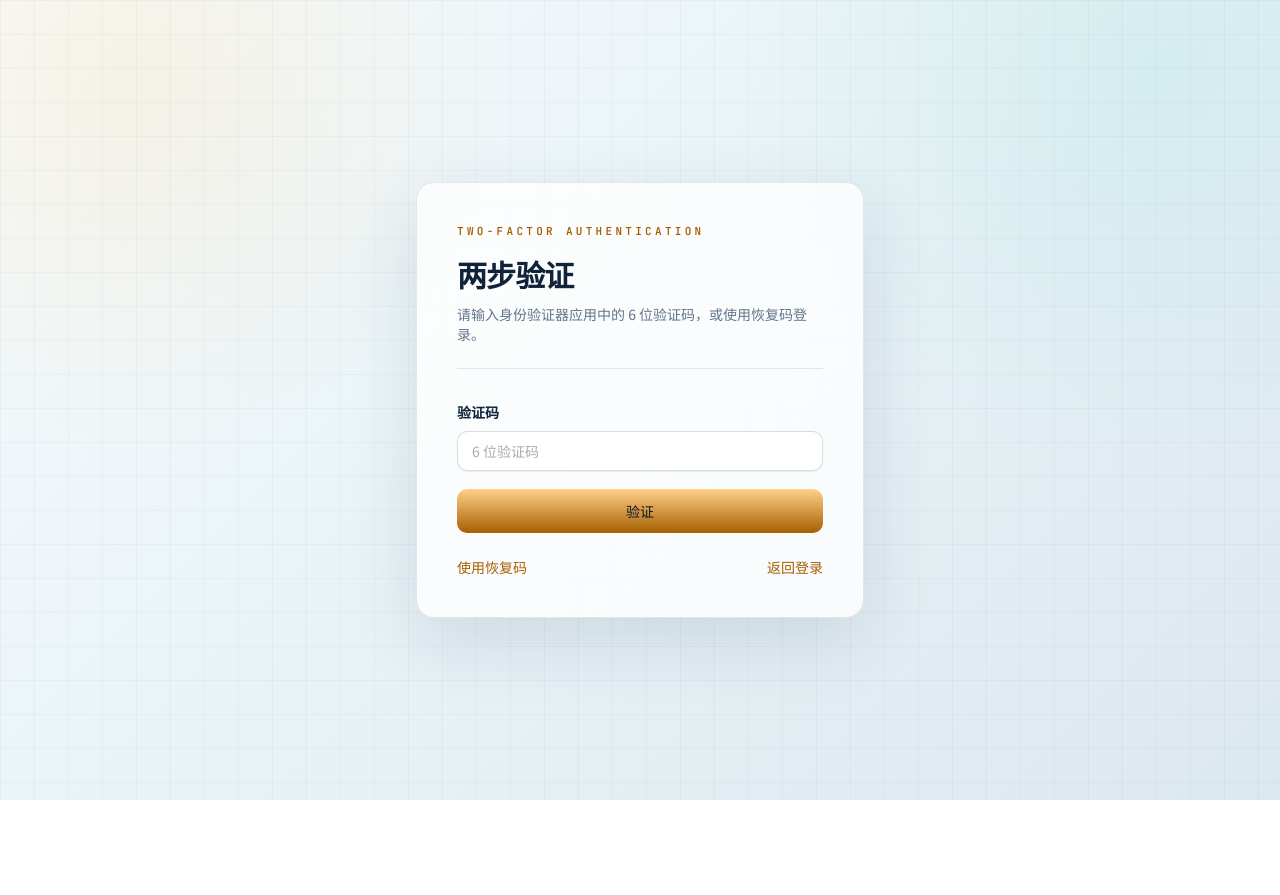
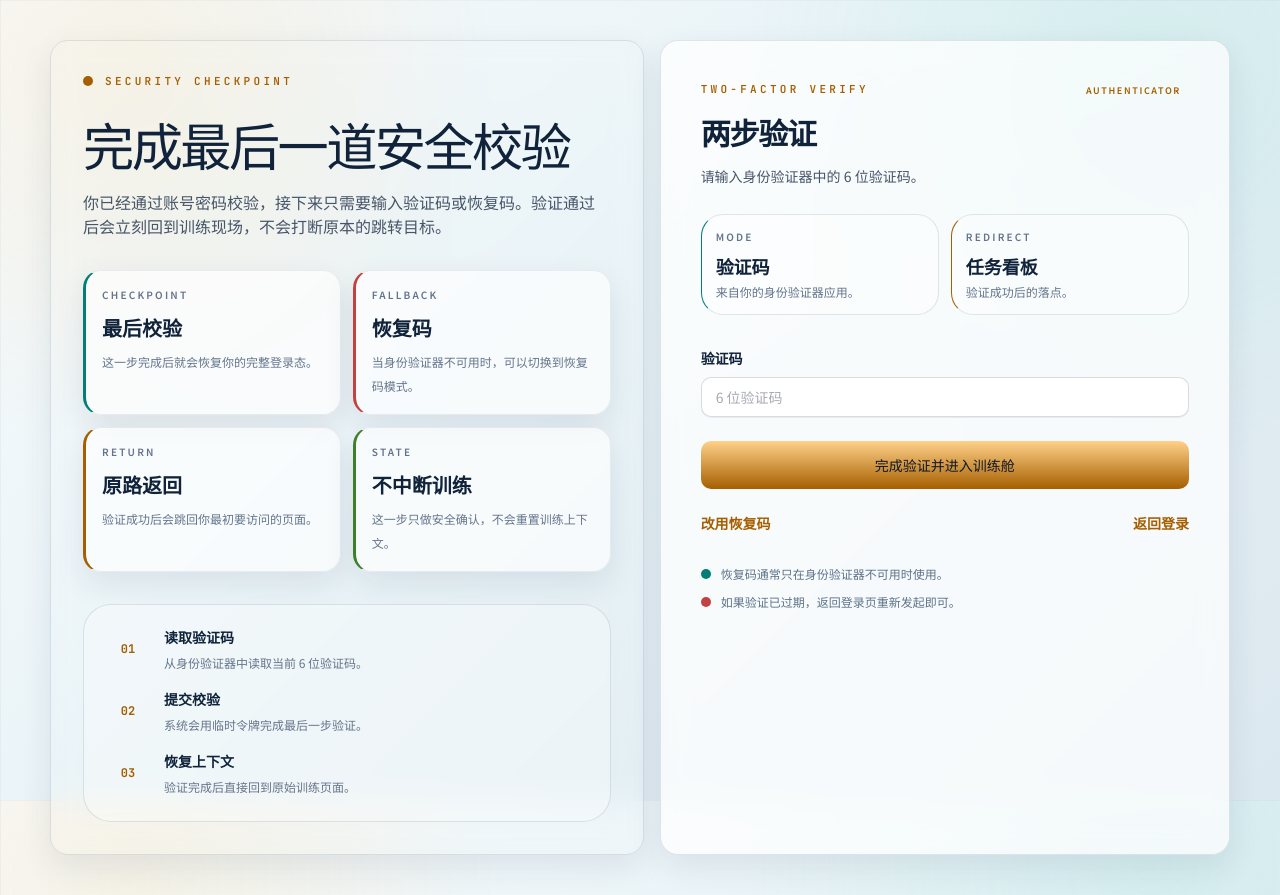
Before and after one commit to Sreehc/ByteCoach, a Vue app in the folder frontend/: page /verify-2fa in a window 1280 px wide. Before the commit the page ends 800 px from the top, so only its background shows below. Built offline with nearby package versions, Linux system fonts and the light colour scheme.

Commit message:
feat(frontend): redesign auth verification checkpoint

```diff
--- a/frontend/src/pages/auth/TwoFactorVerifyPage.vue
+++ b/frontend/src/pages/auth/TwoFactorVerifyPage.vue
@@ -1,16 +1,69 @@
 <template>
-  <div class="flex min-h-screen items-center justify-center px-4 py-8">
-    <div class="w-full max-w-md">
-      <section class="paper-panel p-8 md:p-10">
-        <p class="section-kicker">Two-Factor Authentication</p>
-        <h2 class="mt-4 text-3xl font-semibold tracking-[-0.03em] text-ink">两步验证</h2>
-        <p class="mt-3 text-sm text-slate-500 dark:text-slate-400">
-          请输入身份验证器应用中的 6 位验证码，或使用恢复码登录。
-        </p>
-        <div class="rule-divider mt-6"></div>
+  <div class="auth-immersive-shell px-4 py-8 md:px-6 md:py-10">
+    <div class="auth-viewport mx-auto grid min-h-[calc(100vh-4rem)] max-w-[1180px] items-stretch gap-4 xl:grid-cols-[minmax(0,1.02fr)_minmax(360px,0.98fr)]">
+      <section class="cockpit-panel auth-brand-panel p-6 sm:p-8">
+        <div class="flex items-center gap-3">
+          <span class="state-pulse" aria-hidden="true"></span>
+          <p class="section-kicker">Security Checkpoint</p>
+        </div>
+
+        <div class="mt-8 max-w-2xl">
+          <h1 class="auth-hero-title">完成最后一道安全校验</h1>
+          <p class="mt-5 text-sm leading-8 text-slate-600 dark:text-slate-300 sm:text-base">
+            你已经通过账号密码校验，接下来只需要输入验证码或恢复码。验证通过后会立刻回到训练现场，不会打断原本的跳转目标。
+          </p>
+        </div>
+
+        <div class="auth-orbit-grid mt-8">
+          <article v-for="signal in verifySignals" :key="signal.label" class="data-slab p-4" :class="signal.toneClass">
+            <p class="text-[10px] font-semibold uppercase tracking-[0.22em] text-slate-500 dark:text-slate-400">{{ signal.label }}</p>
+            <p class="mt-3 text-xl font-semibold text-ink">{{ signal.title }}</p>
+            <p class="mt-2 text-xs leading-6 text-slate-500 dark:text-slate-400">{{ signal.detail }}</p>
+          </article>
+        </div>
+
+        <div class="mission-orbit mt-8">
+          <div class="mission-orbit__track">
+            <div v-for="step in verifySteps" :key="step.index" class="mission-orbit__node">
+              <span class="mission-orbit__index">{{ step.index }}</span>
+              <div>
+                <p class="text-sm font-semibold text-ink">{{ step.title }}</p>
+                <p class="mt-1 text-xs leading-6 text-slate-500 dark:text-slate-400">{{ step.detail }}</p>
+              </div>
+            </div>
+          </div>
+        </div>
+      </section>
+
+      <section class="cockpit-panel auth-form-panel p-6 sm:p-8 md:p-10">
+        <div class="flex items-start justify-between gap-4">
+          <div>
+            <p class="section-kicker">Two-Factor Verify</p>
+            <h2 class="mt-4 text-3xl font-semibold tracking-[-0.04em] text-ink">两步验证</h2>
+            <p class="mt-3 text-sm leading-7 text-slate-600 dark:text-slate-300">
+              {{ useRecovery ? '请输入恢复码完成登录。' : '请输入身份验证器中的 6 位验证码。' }}
+            </p>
+          </div>
+          <span class="hard-chip !px-2 !py-0.5 !text-[9px]">{{ useRecovery ? 'Recovery' : 'Authenticator' }}</span>
+        </div>
+
+        <div class="mt-6 grid gap-3 sm:grid-cols-2">
+          <article class="auth-stat-card" :class="useRecovery ? 'auth-slab-coral' : 'auth-slab-cyan'">
+            <p class="text-[10px] font-semibold uppercase tracking-[0.22em] text-slate-500 dark:text-slate-400">Mode</p>
+            <p class="mt-2 text-lg font-semibold text-ink">{{ useRecovery ? '恢复码' : '验证码' }}</p>
+            <p class="mt-1 text-xs text-slate-500 dark:text-slate-400">
+              {{ useRecovery ? '适用于无法访问身份验证器的情况。' : '来自你的身份验证器应用。' }}
+            </p>
+          </article>
+          <article class="auth-stat-card auth-slab-amber">
+            <p class="text-[10px] font-semibold uppercase tracking-[0.22em] text-slate-500 dark:text-slate-400">Redirect</p>
+            <p class="mt-2 text-lg font-semibold text-ink">{{ redirectLabel }}</p>
+            <p class="mt-1 text-xs text-slate-500 dark:text-slate-400">验证成功后的落点。</p>
+          </article>
+        </div>
 
         <el-form class="mt-8" label-position="top" @submit.prevent>
-          <el-form-item label="验证码">
+          <el-form-item :label="useRecovery ? '恢复码' : '验证码'">
             <el-input
               v-model="code"
               :placeholder="useRecovery ? '请输入恢复码' : '6 位验证码'"
@@ -20,16 +73,35 @@
             />
           </el-form-item>
 
-          <el-button :loading="loading" type="primary" size="large" class="action-button w-full" @click="handleVerify">
-            验证
-          </el-button>
+          <div class="mt-6 grid gap-3">
+            <el-button
+              :loading="loading"
+              type="primary"
+              size="large"
+              class="action-button !min-h-12 w-full"
+              @click="handleVerify"
+            >
+              {{ loading ? '验证中...' : '完成验证并进入训练舱' }}
+            </el-button>
+          </div>
         </el-form>
 
-        <div class="mt-6 flex items-center justify-between text-sm text-slate-500 dark:text-slate-400">
-          <button class="accent-link" @click="toggleMode">
-            {{ useRecovery ? '使用验证码' : '使用恢复码' }}
+        <div class="mt-6 flex flex-wrap items-center justify-between gap-3 text-sm">
+          <button class="accent-link font-semibold" @click="toggleMode">
+            {{ useRecovery ? '改用验证码' : '改用恢复码' }}
           </button>
-          <RouterLink class="accent-link" to="/login">返回登录</RouterLink>
+          <RouterLink class="accent-link font-semibold" to="/login">返回登录</RouterLink>
+        </div>
+
+        <div class="auth-footnote mt-8">
+          <div class="auth-footnote__item">
+            <span class="inline-flex h-2.5 w-2.5 rounded-full bg-[var(--bc-cyan)]"></span>
+            恢复码通常只在身份验证器不可用时使用。
+          </div>
+          <div class="auth-footnote__item">
+            <span class="inline-flex h-2.5 w-2.5 rounded-full bg-[var(--bc-coral)]"></span>
+            如果验证已过期，返回登录页重新发起即可。
+          </div>
         </div>
       </section>
     </div>
@@ -38,10 +110,43 @@
 
 <script setup lang="ts">
 import { ElMessage } from 'element-plus'
-import { ref } from 'vue'
+import { computed, ref } from 'vue'
 import { useRoute, useRouter } from 'vue-router'
 import { verifyTwoFactorApi } from '@/api/auth'
 import { useAuthStore } from '@/stores/auth'
+
+const verifySignals = [
+  {
+    label: 'Checkpoint',
+    title: '最后校验',
+    detail: '这一步完成后就会恢复你的完整登录态。',
+    toneClass: 'auth-slab-cyan',
+  },
+  {
+    label: 'Fallback',
+    title: '恢复码',
+    detail: '当身份验证器不可用时，可以切换到恢复码模式。',
+    toneClass: 'auth-slab-coral',
+  },
+  {
+    label: 'Return',
+    title: '原路返回',
+    detail: '验证成功后会跳回你最初要访问的页面。',
+    toneClass: 'auth-slab-amber',
+  },
+  {
+    label: 'State',
+    title: '不中断训练',
+    detail: '这一步只做安全确认，不会重置训练上下文。',
+    toneClass: 'auth-slab-lime',
+  },
+]
+
+const verifySteps = [
+  { index: '01', title: '读取验证码', detail: '从身份验证器中读取当前 6 位验证码。' },
+  { index: '02', title: '提交校验', detail: '系统会用临时令牌完成最后一步验证。' },
+  { index: '03', title: '恢复上下文', detail: '验证完成后直接回到原始训练页面。' },
+]
 
 const router = useRouter()
 const route = useRoute()
@@ -52,6 +157,13 @@ const loading = ref(false)
 const useRecovery = ref(false)
 
 const tempToken = route.query.tempToken as string
+const redirectTarget = computed(() => (route.query.redirect as string) || '/dashboard')
+const redirectLabel = computed(() => {
+  if (redirectTarget.value.includes('/interview')) return '面试舱'
+  if (redirectTarget.value.includes('/review')) return '记忆回放'
+  if (redirectTarget.value.includes('/chat')) return '知识潜航'
+  return '任务看板'
+})
 
 const toggleMode = () => {
   useRecovery.value = !useRecovery.value
@@ -71,10 +183,10 @@ const handleVerify = async () => {
 
   loading.value = true
   try {
-    const response = await verifyTwoFactorApi(tempToken, code.value)
+    const response = await verifyTwoFactorApi(tempToken, code.value.trim())
     authStore.persistFromResponse(response.data)
     ElMessage.success('登录成功')
-    await router.push((route.query.redirect as string) || '/dashboard')
+    await router.push(redirectTarget.value)
   } catch {
     // Error handled by interceptor
   } finally {
@@ -82,3 +194,122 @@ const handleVerify = async () => {
   }
 }
 </script>
+
+<style scoped>
+.auth-immersive-shell {
+  min-height: 100dvh;
+}
+
+.auth-brand-panel,
+.auth-form-panel {
+  min-height: 100%;
+}
+
+.auth-brand-panel {
+  display: flex;
+  flex-direction: column;
+  justify-content: space-between;
+  background:
+    radial-gradient(circle at 18% 18%, rgba(var(--bc-accent-rgb), 0.14), transparent 34%),
+    radial-gradient(circle at 82% 14%, rgba(85, 214, 190, 0.14), transparent 30%),
+    linear-gradient(145deg, rgba(255, 255, 255, 0.06), transparent 42%),
+    var(--bc-panel);
+}
+
+.auth-hero-title {
+  font-family: theme('fontFamily.display');
+  font-size: clamp(2.5rem, 4vw, 4.4rem);
+  line-height: 0.94;
+  letter-spacing: -0.05em;
+  color: var(--bc-ink);
+}
+
+.auth-orbit-grid {
+  display: grid;
+  gap: 12px;
+  grid-template-columns: repeat(2, minmax(0, 1fr));
+}
+
+.mission-orbit {
+  border-radius: 28px;
+  border: 1px solid var(--bc-line);
+  background: rgba(255, 255, 255, 0.32);
+  padding: 22px;
+}
+
+.dark .mission-orbit {
+  background: rgba(255, 255, 255, 0.04);
+}
+
+.mission-orbit__track {
+  display: grid;
+  gap: 14px;
+}
+
+.mission-orbit__node {
+  display: grid;
+  grid-template-columns: 44px minmax(0, 1fr);
+  gap: 14px;
+  align-items: start;
+}
+
+.mission-orbit__index {
+  display: inline-flex;
+  align-items: center;
+  justify-content: center;
+  width: 44px;
+  height: 44px;
+  border-radius: 16px;
+  background: rgba(var(--bc-accent-rgb), 0.14);
+  color: var(--bc-accent);
+  font-family: theme('fontFamily.mono');
+  font-size: 12px;
+  font-weight: 700;
+}
+
+.auth-stat-card {
+  border-radius: 22px;
+  border: 1px solid var(--bc-line);
+  background: rgba(255, 255, 255, 0.34);
+  padding: 14px;
+}
+
+.dark .auth-stat-card {
+  background: rgba(255, 255, 255, 0.05);
+}
+
+.auth-slab-cyan {
+  border-left-color: var(--bc-cyan);
+}
+
+.auth-slab-amber {
+  border-left-color: var(--bc-amber);
+}
+
+.auth-slab-coral {
+  border-left-color: var(--bc-coral);
+}
+
+.auth-slab-lime {
+  border-left-color: var(--bc-lime);
+}
+
+.auth-footnote {
+  display: grid;
+  gap: 10px;
+}
+
+.auth-footnote__item {
+  display: flex;
+  align-items: center;
+  gap: 10px;
+  font-size: 12px;
+  color: var(--bc-ink-secondary);
+}
+
+@media (max-width: 1024px) {
+  .auth-orbit-grid {
+    grid-template-columns: 1fr;
+  }
+}
+</style>
```
